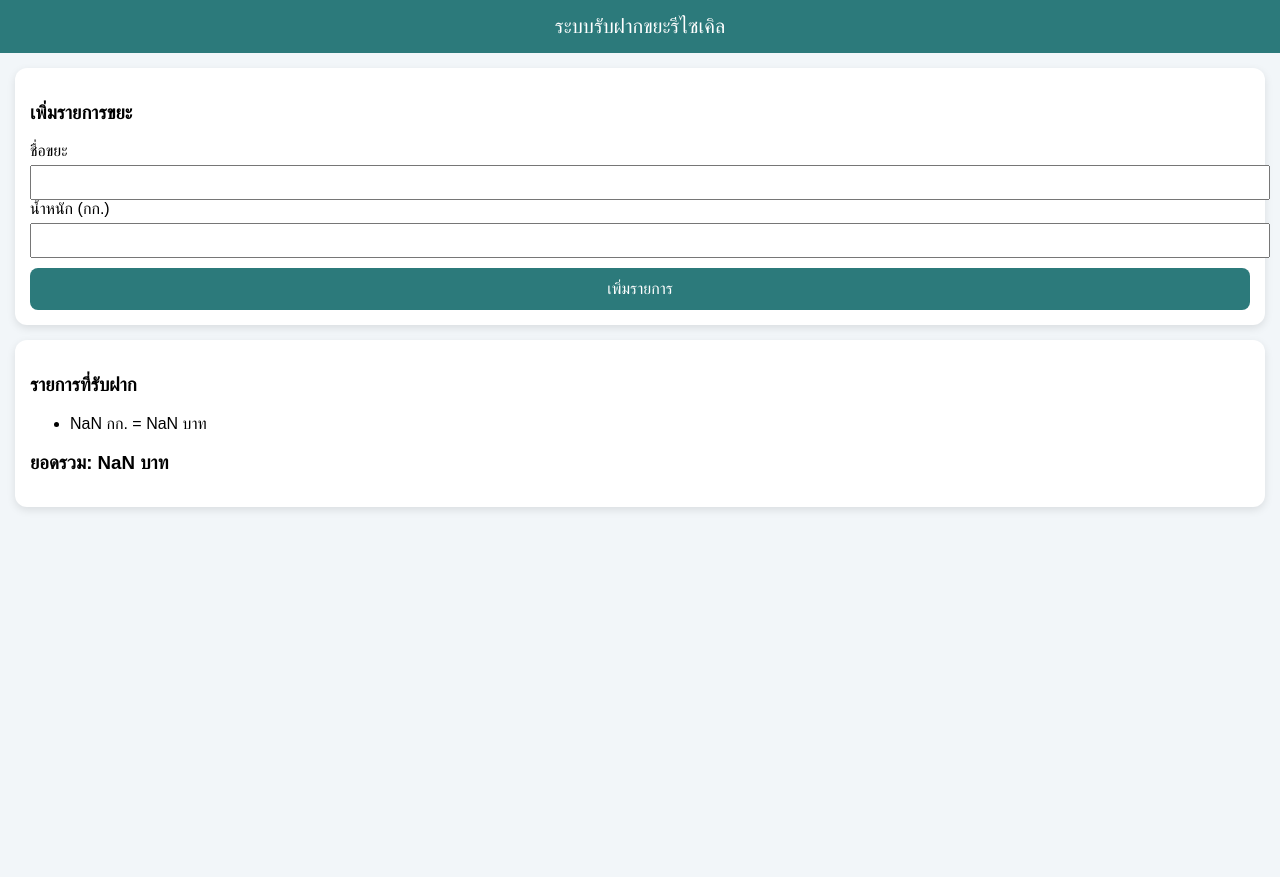
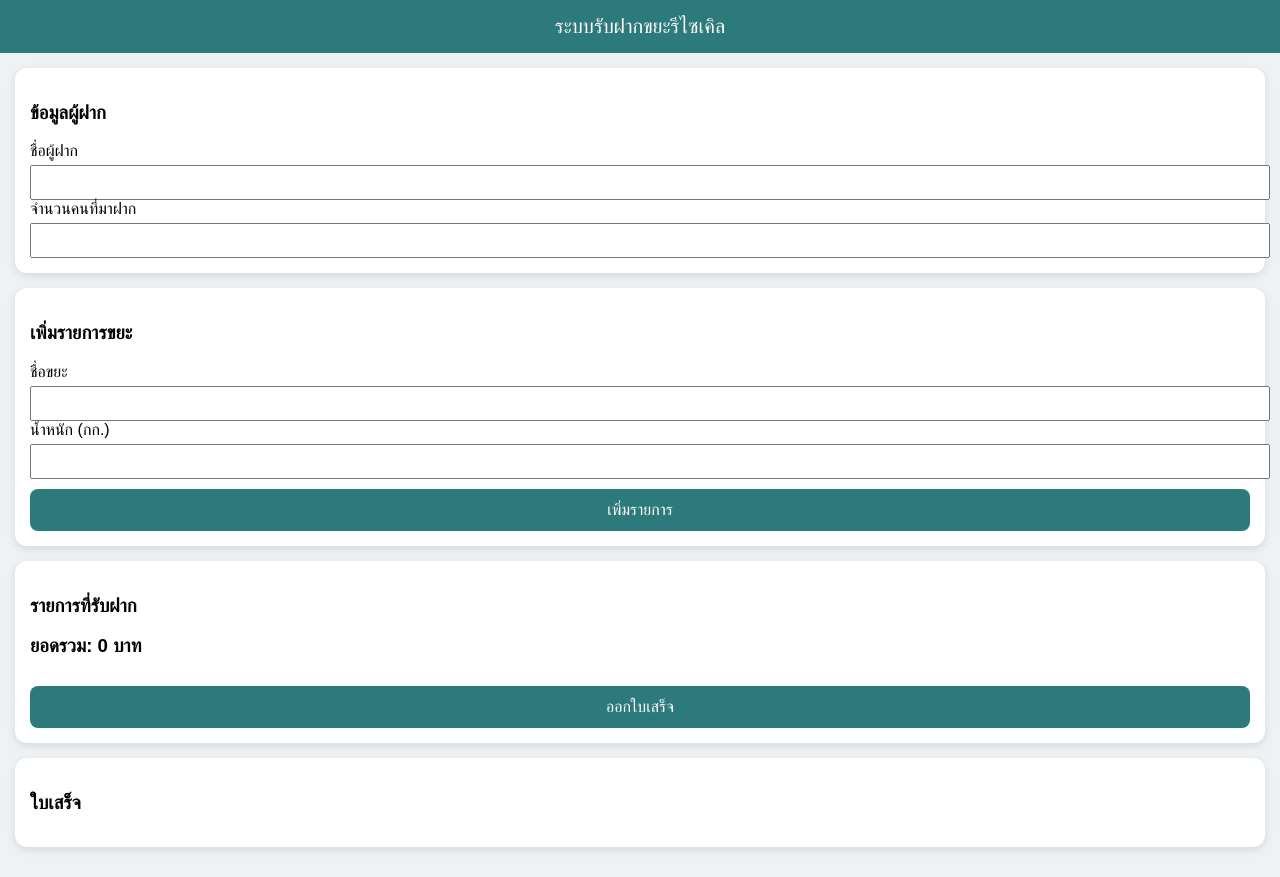
Before and after one commit to tharinee241149-cpu/my-website, a plain HTML site: page index.html in a window 1280 px wide. Both pictures are taken after a click on the button "เพิ่มรายการ". Before the commit the page ends 800 px from the top, so only its background shows below. Drawn offline with Linux system fonts and the light colour scheme.

Commit message:
Update index.html

```diff
--- a/index.html
+++ b/index.html
@@ -5,43 +5,13 @@
 <meta name="viewport" content="width=device-width, initial-scale=1.0">
 <title>ระบบรับฝากขยะรีไซเคิล</title>
 <style>
-body{
-  font-family:sans-serif;
-  margin:0;
-  background:#f2f6f9;
-}
-header{
-  background:#2c7a7b;
-  color:white;
-  padding:15px;
-  text-align:center;
-  font-size:20px;
-}
-.container{
-  padding:15px;
-}
-.card{
-  background:white;
-  padding:15px;
-  border-radius:12px;
-  margin-bottom:15px;
-  box-shadow:0 3px 8px rgba(0,0,0,0.1);
-}
-button{
-  width:100%;
-  padding:12px;
-  border:none;
-  border-radius:8px;
-  background:#2c7a7b;
-  color:white;
-  font-size:16px;
-  margin-top:10px;
-}
-input{
-  width:100%;
-  padding:8px;
-  margin-top:5px;
-}
+body{font-family:sans-serif;margin:0;background:#eef2f5}
+header{background:#2c7a7b;color:white;padding:15px;text-align:center;font-size:20px}
+.container{padding:15px}
+.card{background:white;padding:15px;border-radius:12px;margin-bottom:15px;box-shadow:0 3px 8px rgba(0,0,0,0.1)}
+input{width:100%;padding:8px;margin-top:5px}
+button{width:100%;padding:12px;border:none;border-radius:8px;background:#2c7a7b;color:white;font-size:16px;margin-top:10px}
+#receipt{display:none;white-space:pre-line;background:#fff;padding:15px;border-radius:10px}
 </style>
 </head>
 <body>
@@ -49,6 +19,14 @@ input{
 <header>ระบบรับฝากขยะรีไซเคิล</header>
 
 <div class="container">
+
+<div class="card">
+<h3>ข้อมูลผู้ฝาก</h3>
+ชื่อผู้ฝาก
+<input id="customer">
+จำนวนคนที่มาฝาก
+<input id="people" type="number">
+</div>
 
 <div class="card">
 <h3>เพิ่มรายการขยะ</h3>
@@ -63,19 +41,49 @@ input{
 <h3>รายการที่รับฝาก</h3>
 <ul id="list"></ul>
 <h3>ยอดรวม: <span id="total">0</span> บาท</h3>
+<button onclick="makeReceipt()">ออกใบเสร็จ</button>
+</div>
+
+<div class="card">
+<h3>ใบเสร็จ</h3>
+<div id="receipt"></div>
 </div>
 
 </div>
 
 <script>
+let items=[];
 let total=0;
+
 function addItem(){
  let name=document.getElementById("name").value;
  let weight=parseFloat(document.getElementById("weight").value);
+ if(!name || !weight) return alert("กรอกข้อมูลให้ครบ");
  let price=weight*5;
+ items.push({name,weight,price});
  total+=price;
  document.getElementById("list").innerHTML+=`<li>${name} ${weight} กก. = ${price} บาท</li>`;
  document.getElementById("total").innerText=total;
+}
+
+function makeReceipt(){
+ let customer=document.getElementById("customer").value;
+ let people=document.getElementById("people").value;
+ if(!customer || !people) return alert("กรอกข้อมูลผู้ฝากก่อน");
+
+ let text="ใบเสร็จรับฝากขยะรีไซเคิล\n";
+ text+="ชื่อผู้ฝาก: "+customer+"\n";
+ text+="จำนวนคน: "+people+"\n\nรายการ:\n";
+
+ items.forEach(i=>{
+   text+=`${i.name} ${i.weight} กก. = ${i.price} บาท\n`;
+ });
+
+ text+="\nยอดรวมทั้งหมด: "+total+" บาท";
+
+ let box=document.getElementById("receipt");
+ box.style.display="block";
+ box.innerText=text;
 }
 </script>
 
```
